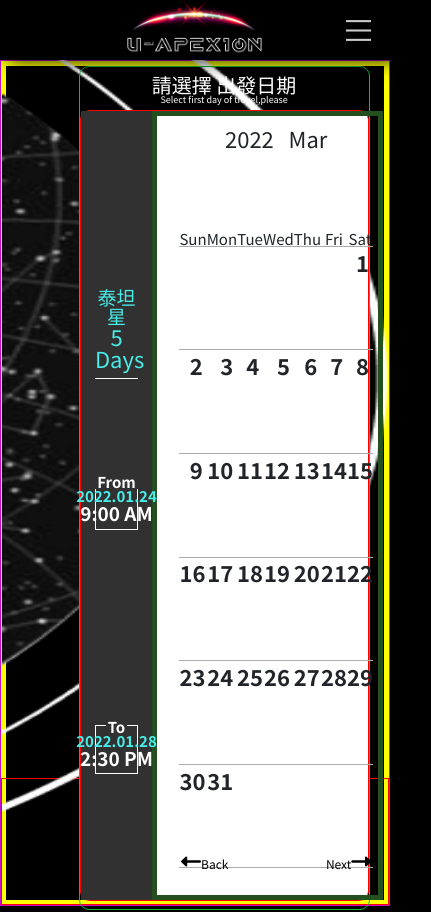
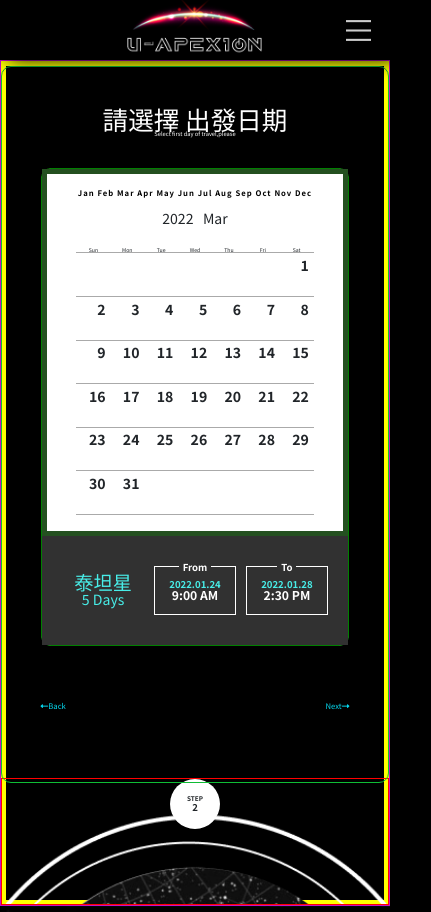
Before and after one commit to Jhih-Ting23472002/u-apexion-react, a React (Create React App) app: page /ticket-date-choose in a window 390 px wide. Shown: the top 912 px of the page, 431 px wide, since content can reach past the window. Built offline with nearby package versions, Linux system fonts and the light colour scheme.

Commit message:
ticket 日期/餐點/座位 手機版

```diff
--- a/src/pages/Ticket/TicketCalender.js
+++ b/src/pages/Ticket/TicketCalender.js
@@ -12,7 +12,7 @@ function TicketCalender() {
   // 顯示日曆
   function show(e) {
     // console.log(e.target.value);
-    console.log('123');
+    // console.log('123');
     // 獲取滑鼠點選所選擇的年月值
     if (e) {
       setMonthSelected(e.target.value);
@@ -30,11 +30,11 @@ function TicketCalender() {
     dt.setDate(1);
     // 獲取date對應周幾
     const week = dt.getDay();
-    console.log(week);
+    // console.log(week);
     // 當月應該列印多少行
     const rows = Math.ceil((dayofmonth[dt.getMonth()] + week) / 7);
-    console.log(dayofmonth[dt.getMonth()]);
-    console.log(dt.getMonth());
+    // console.log(dayofmonth[dt.getMonth()]);
+    // console.log(dt.getMonth());
     let k = 0;
     // 如果表格中有除表頭外的資料,進行資料刪除,避免上次月份的資料對下次有影響
     const table = document.querySelector('.tbcal');
@@ -52,7 +52,7 @@ function TicketCalender() {
           cell.innerHTML = '';
         } else {
           cell.innerHTML = k - week;
-          console.log(k);
+          // console.log(k);
         }
       }
     }
@@ -74,6 +74,15 @@ function TicketCalender() {
   ];
 
   const monthTitle = monthsArray[monthSelected];
+  // const monthShows = [
+  //   monthsArray[monthSelected - 1],
+  //   monthsArray[monthSelected],
+  //   monthsArray[monthSelected + 1],
+  // ];
+
+  console.log(monthSelected);
+
+  // console.log(monthShows);
   return (
     <>
       <div className="ticket-calender">
@@ -203,6 +212,24 @@ function TicketCalender() {
             </li>
           </ul>
         </div>
+        <div className="ticket-calender-month-mb">
+          <ul>
+            {monthsArray.map((v, i) => {
+              return (
+                <>
+                  <li
+                    value={i}
+                    onClick={e => {
+                      show(e);
+                    }}
+                  >
+                    {v}
+                  </li>
+                </>
+              );
+            })}
+          </ul>
+        </div>
       </div>
     </>
   );
--- a/src/pages/Ticket/TicketDate.js
+++ b/src/pages/Ticket/TicketDate.js
@@ -1,4 +1,5 @@
 import stepCircle from './img/stepCircle.png';
+import stepCircleMb from './img/stepCircle-mb.png';
 import TicketCalender from './TicketCalender';
 
 function TicketDate() {
@@ -6,7 +7,8 @@ function TicketDate() {
     <>
       <div class="ticket-container">
         <div class="step-circle">
-          <img src={stepCircle} alt="" />
+          <img className="step-circle-img" src={stepCircle} alt="" />
+          <img className="step-circle-mb" src={stepCircleMb} alt="" />
           <div className="ticket-steps">
             <p>STEP</p>
             <p>2</p>
@@ -50,6 +52,13 @@ function TicketDate() {
                 <TicketCalender />
               </div>
             </div>
+
+            <a class="ticket-date-back-mb" href="/">
+              <i class="fa-solid fa-left-long"></i>Back
+            </a>
+            <a class="ticket-date-next-mb" href="/">
+              Next<i class="fa-solid fa-right-long"></i>
+            </a>
           </div>
         </div>
       </div>
--- a/src/pages/Ticket/TicketMeal.js
+++ b/src/pages/Ticket/TicketMeal.js
@@ -1,5 +1,6 @@
 import './ticket.css';
 import stepCircle from './img/stepCircle.png';
+import stepCircleMb from './img/stepCircle-mb.png';
 import menu01 from './img/menu01.jpg';
 import menu02 from './img/menu02.jpg';
 import menu03 from './img/menu03.jpg';
@@ -11,7 +12,8 @@ function TicketMeal() {
       (
       <div class="ticket-container">
         <div class="step-circle">
-          <img src={stepCircle} alt="" />
+          <img className="step-circle-img" src={stepCircle} alt="" />
+          <img className="step-circle-mb" src={stepCircleMb} alt="" />
           <div className="ticket-steps">
             <p>STEP</p>
             <p>4</p>
@@ -19,8 +21,10 @@ function TicketMeal() {
         </div>
         <div class="ticket-menu">
           <div class="ticket-menu-wrap">
-            <h2>請選擇 首日機上餐點</h2>
-            <p>Select your meal the first day on the rocket,please</p>
+            <div className="ticket-menu-title">
+              <h2>請選擇 首日機上餐點</h2>
+              <p>Select your meal the first day on the rocket,please</p>
+            </div>
             <div class="menu-main">
               <div class="menu-list">
                 <div class="menu">
--- a/src/pages/Ticket/TicketSeat.js
+++ b/src/pages/Ticket/TicketSeat.js
@@ -1,4 +1,5 @@
 import stepCircle from './img/stepCircle.png';
+import stepCircleMb from './img/stepCircle-mb.png';
 import seat01 from './img/seat01.png';
 import seatsvg from './img/seat02.svg';
 import { ReactComponent as SeatSvg } from './img/seat02.svg';
@@ -10,7 +11,8 @@ function TicketSeat() {
     <>
       <div class="ticket-container">
         <div class="step-circle">
-          <img src={stepCircle} alt="" />
+          <img className="step-circle-img" src={stepCircle} alt="" />
+          <img className="step-circle-mb" src={stepCircleMb} alt="" />
           <div className="ticket-steps">
             <p>STEP</p>
             <p>3</p>
--- a/src/pages/Ticket/ticket.css
+++ b/src/pages/Ticket/ticket.css
@@ -454,7 +454,7 @@ img {
 }
 
 .ticket-next {
-  margin-top: 1%;
+  margin-top: 5%;
   color: #48ede8;
   text-decoration: none;
   display: inline-block;
@@ -695,6 +695,10 @@ img {
   /* border: 5px solid rgb(248, 185, 10); */
 }
 
+.ticket-calender-month-mb {
+  display: none;
+}
+
 .ticket-date-next {
   color: #000000;
   text-decoration: none;
@@ -715,6 +719,14 @@ img {
   bottom: 3%;
   font-size: 1.2rem;
   padding-left: 10%;
+}
+
+.ticket-date-back-mb {
+  display: none;
+}
+
+.ticket-date-next-mb {
+  display: none;
 }
 
 .ticket-date-next i,.ticket-date-back i {
@@ -764,7 +776,7 @@ img {
   justify-content: center;
   width: 100%;
   height: 90%;
-  border: 1px solid red;
+  border: 5px solid red;
   /* height: 70vh; */
 }
 
@@ -858,7 +870,7 @@ img {
   font-size: 2rem;
 }
 
-.ticket-menu-wrap > p {
+.ticket-menu-wrap .ticket-menu-title p {
   text-align: center;
   color: rgb(0, 0, 0);
   font-size: 0.9rem;
@@ -1027,6 +1039,10 @@ img {
 }
 
 @media screen and (max-width:390px){
+  html {
+    font-size: 40%;
+  }
+
   /* 訂票首頁手機版 */
    .sliderArea {
     display: none;
@@ -1096,6 +1112,11 @@ img {
     width: 100%;
   }
 
+
+  .ticket-trip-wrap h2 {
+    font-size: 4rem;
+  }
+
   .ticket-trip-card-area {
     display: flex;
     /* border: 5px solid yellow; */
@@ -1156,8 +1177,274 @@ img {
   }
 
   .ticket-next {
+    padding-right: 5%;
+  }
+
+  /* 出發日期選擇手機版 */
+  .ticket-date {
+    align-items: flex-start;
+  }
+
+  .ticket-date-wrap {
+    height: 85vh;
+    padding: 10%;
+    margin: 0;
+    width: 100%;
+  }
+
+  .ticket-date-content {
+    height: 75%;
+    flex-direction: column-reverse;
+    border: 1px solid green;
+    margin-top: 10%;
+  }
+
+  .ticket-calendar-content {
+    flex: 1;
+  }
+
+  .ticket-calender {
+    flex-direction: column-reverse;
+  }
+
+  .ticket-calender-month {
+    display: none;
+  }
+
+  .ticket-calender-month-mb {
+    display: block;
+    padding: 5% 10% 0 10%;
+    height: auto;
+  }
+
+  .ticket-calender-month-mb ul{
+    /* border: 1px solid rgb(50, 30, 228); */
+    display: flex;
+    align-items: center;
+   justify-content: space-around;
+   flex-direction: row;
+    height: 100%;
+  }
+
+  .ticket-calender-month-mb ul li{
+    /* flex: 1; */
+    color: black;
+    font-size: 1.2rem;
+    font-weight: bold;
+  }
+
+  .ticket-calender-month-mb ul li:hover {
+    color: var(--sub-color-01);
+    cursor: pointer;
+    transform: scale(1.5);
+  }
+
+  .ticket-calender > div:first-child {
+    flex-grow: 1;
+  }
+
+  .ticket-date-selected-area {
+    width: 100%;
+    flex-direction: row;
+  }
+
+  .tbcal tr th {
+    font-size: .8rem;
+  }
+
+  .ticket-date-days-underline {
+    border: none;
+  }
+
+  .ticket-date-days-underline h2 {
+    font-size: 3rem;
+  }
+  .ticket-date-days h2:last-child {
+    margin-bottom: 0;
+  }
+
+  .ticket-date-next {
+    display: none;
+  }
+
+  .ticket-date-back {
+    display: none;
+  }
+
+  .ticket-date-next-mb {
+    color: var(--sub-color-01);
+    text-decoration: none;
+    display: inline-block;
+    position: absolute;
+    right: 0;
+    bottom: 10%;
+    font-size: 1.2rem;
     padding-right: 10%;
   }
 
+  .ticket-date-back-mb {
+    color: var(--sub-color-01);
+    text-decoration: none;
+    display: inline-block;
+    position: absolute;
+    left: 0;
+    bottom: 10%;
+    font-size: 1.2rem;
+    padding-left: 10%;
+  }
+
+  .ticket-date-wrap .ticket-date-title h2 {
+    font-size: 4rem;
+  }
+
+  .ticket-date-selected {
+    margin: 0 5px;
+  }
+
+  /* 座位選擇手機版 */
+.ticket-seat {
+  align-items: flex-start;
+}
+
+.ticket-seat-content {
+  flex-direction: column;
+}
+
+.ticket-seat-wrap {
+  height: 85vh;
+  padding: 10% 0;
+  margin: 0;
+  width: 100%;
+}
+
+.ticket-seat-wrap h2 {
+  font-size: 4rem;
+}
+
+.ticket-case-choose, .ticket-seat-choose  {
+  height: 50%;
+}
+
+.ticket-seat-demo-area {
+  right: 5%;
+  top: 50%;
+  width: 35%;
+}
+
+/* 餐點選擇手機版 */
+.ticket-menu {
+  align-items: flex-start;
+}
+
+.ticket-menu-wrap {
+  height: 85vh;
+  padding: 10%;
+  margin: 0;
+  width: 100%;
+  background-color: black;
+}
+
+.ticket-menu-wrap .ticket-menu-title h2,
+.ticket-menu-wrap .ticket-menu-title p {
+  margin: 0;
+  color: white;
+}
+
+.ticket-menu-wrap .ticket-menu-title h2 {
+  font-size: 4rem;
+}
+
+.menu-main {
+  flex-direction: column-reverse;
+  background-color: white;
+  height: 50vh;
+  padding: 7%;
+  justify-content: flex-end;
+  margin-top: 5%;
+}
+
+.menu-main>div {
+  width: 100%;
+}
+
+.menu-demo-area{
+  height: 60%;
+}
+
+.menu-list {
+  flex-direction: row;
+  height: auto;
+  min-height: auto;
+  background-color: white;
+  padding: 7% 0;
+}
+
+.menu-list .menu-detail {
+  display: none;
+}
+
+.menu {
+  margin: 0;
+  height: 100%;
+  border: 1px solid gray;
+}
+
+.menu-img {
+  width: 100%;
+}
+
+.menu-demo-area img {
+  min-height: auto;
+  object-fit: cover;
+  height: 100%;
+  object-fit: cover;
+}
+
+.menu-select-area {
+  width: 80%;
+  border: 1px solid black;
+  display: flex;
+  flex-wrap: wrap;
+  align-content: center;
+  padding: 3%;
+  position: absolute;
+  right: 10%;
+  bottom: auto;
+  background-color: #131313;
+  min-height: 15vh;
+}
+
+.menu-select-area>div {
+display: flex;
+justify-content: space-between;
+align-items: center;
+width: 49%;
+height: 100%;
+background-color: #000000;
+margin-bottom: 2%;
+margin-right: 1%;
+}
+
+.ticket-meal-next {
+  color: var(--sub-color-01);
+  text-decoration: none;
+  display: inline-block;
+  position: absolute;
+  right: 10%;
+  bottom: 5%;
+  font-size: 1.2rem;
+  padding-right: 5%;
+}
+
+.ticket-meal-back {
+  color: var(--sub-color-01);
+  text-decoration: none;
+  display: inline-block;
+  position: absolute;
+  left: 10%;
+  bottom: 5%;
+  font-size: 1.2rem;
+  padding-left: 6%;
+}
 
 }
```
